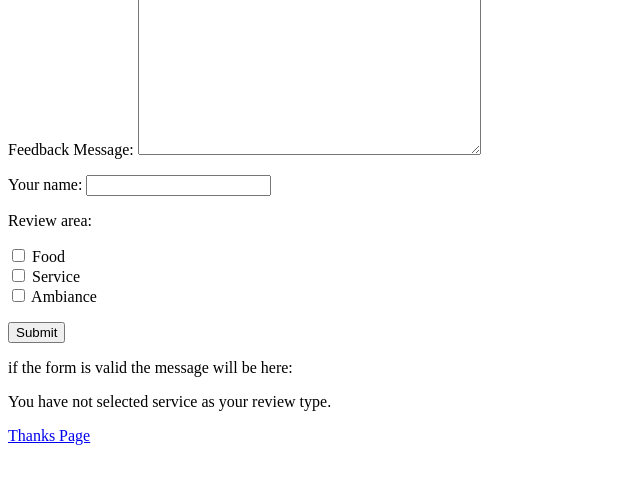
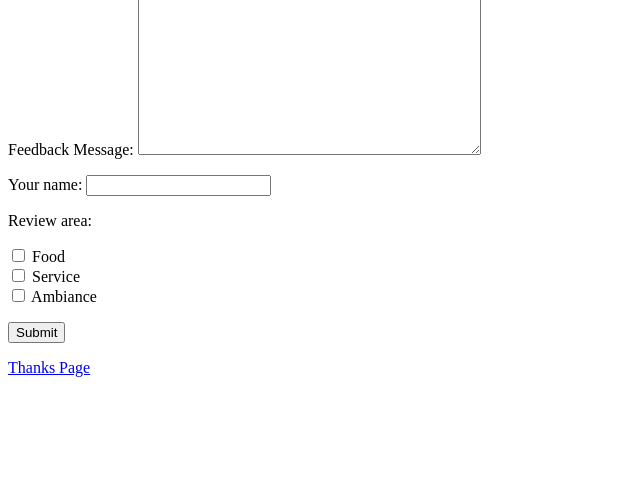
Before and after one commit to LorkPN/IS4460, a Django app: page / in a window 1280 px wide. Shown: the part 67-551 px from the top of the page, without its empty margins (0-640 px from the left). Run offline with Django 5.2, Linux system fonts and the light colour scheme.

Commit message:
Finished lab 5.

```diff
--- a/lab5/lab5/views.py
+++ b/lab5/lab5/views.py
@@ -18,20 +18,15 @@ class HomePageView(View):
         form = FeedbackForm(request.POST)
 
         my_message = ""
-        sup = ""
-
-        service_selected = False;
 
         if form.is_valid():
+            service_selected = 'srvc' in form.cleaned_data['review_area']
             my_message = form.cleaned_data['my_message']
-            service_selected = 'srvc' in form.cleaned_data['review_area']
-
-            return redirect('thanks/')
+            my_name = form.cleaned_data['your_name']
+            return redirect(f'thanks/?name={my_name}&service_selected={service_selected}&message={my_message}')
 
         #you don't need an else here because the return function exits the 'post' method
-        context = {'form':form,
-                   'my_message':my_message,
-                   'service_selected':service_selected}
+        context = {'form':form}
 
         return render(request, self.template_name, context)
 
@@ -43,8 +38,10 @@ class ThankYouPageView(View):
 
     def get(self, request):
 
-        my_name = "Matt Young"
+        my_name = request.GET.get('name')
+        my_message = request.GET.get('message')
+        service_selected = request.GET.get('service_selected') == "True"
 
-        context = {'my_name':my_name}
+        context = {'my_name':my_name, 'service_selected':service_selected, 'my_message':my_message}
 
         return render(request, self.template_name, context)
--- a/lab5/templates/lab5/index.html
+++ b/lab5/templates/lab5/index.html
@@ -7,20 +7,6 @@
         {{ form.as_p }}
         <button type="submit">Submit</button>
     </form>
-
-    <p>
-        if the form is valid the message will be here: {{ my_message }}
-    </p>
-    {% if service_selected %}
-        <p>
-            You have selected service as your review type.
-        </p>
-    {% else %}
-        <p>
-            You have not selected service as your review type.
-        </p>
-    {% endif %}
-
     <a href={% url 'thanks' %}>Thanks Page</a>
 </body>
 </html>
```
Also changed, not shown: lab5/templates/lab5/thanks.html (+10 -0 lines).
